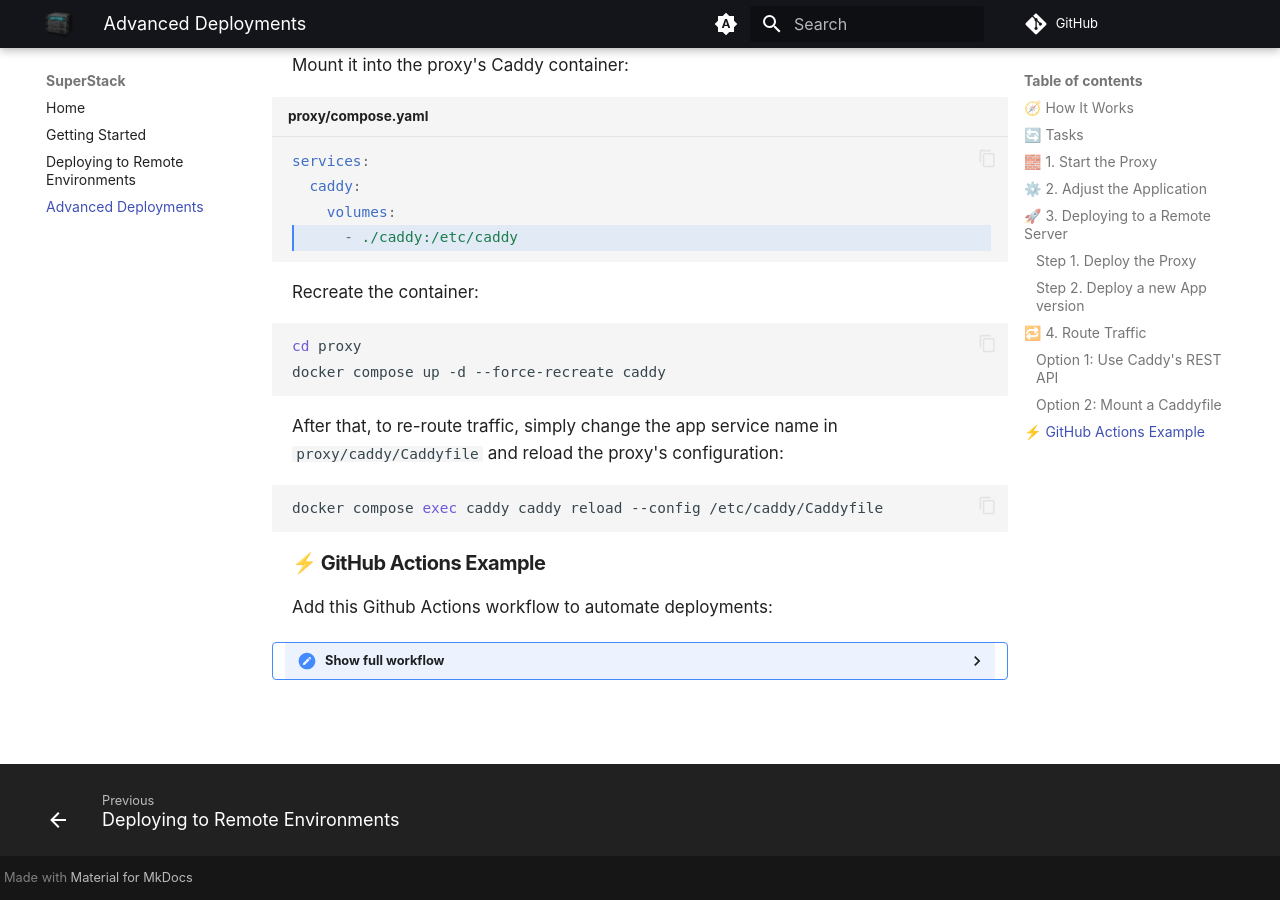
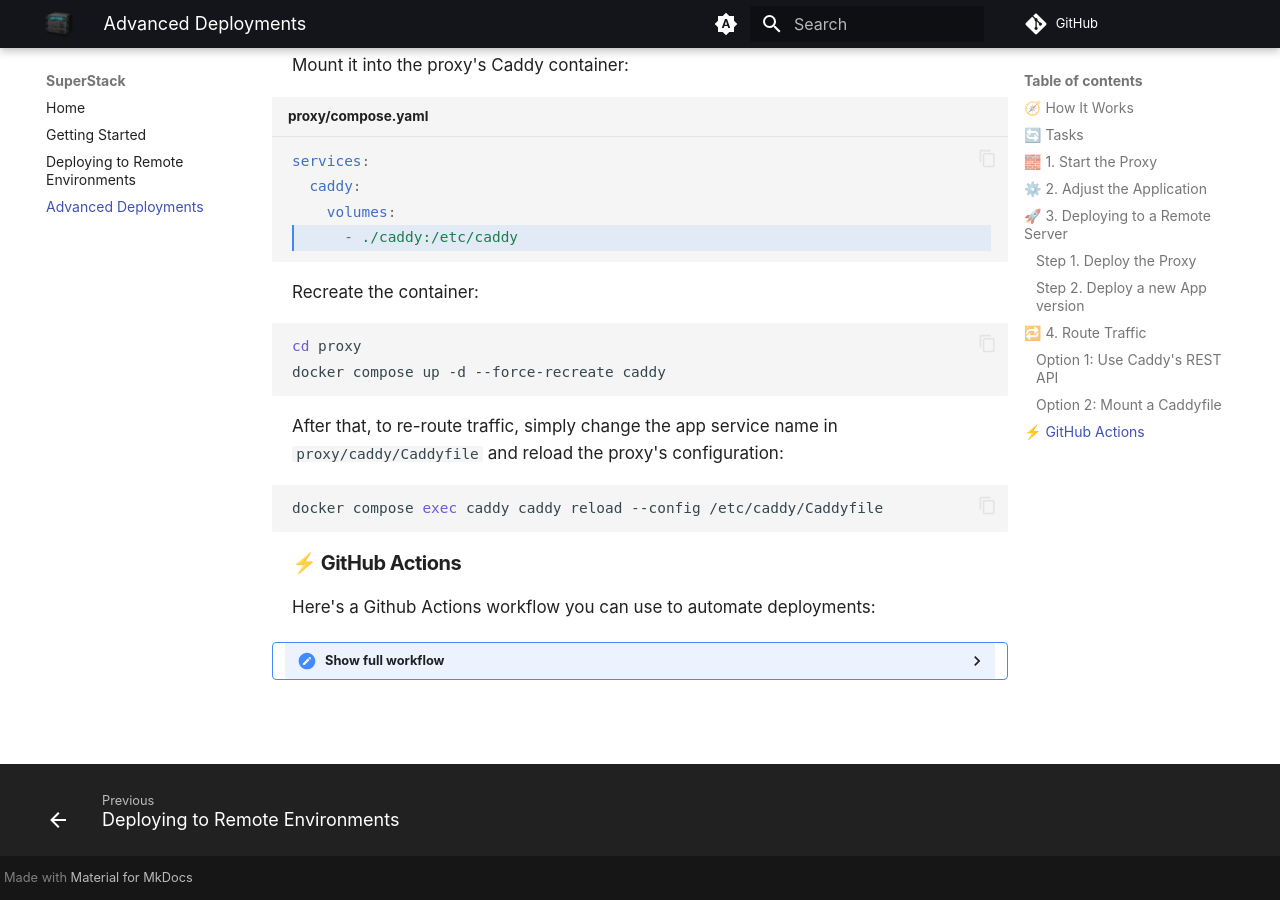
Before and after one commit to explodinglabs/superstack.docs, an MkDocs documentation site: the page built from docs/advanced.md, in a window 1280 px wide and 900 px high, scrolled down 5020 px. Built offline with MkDocs 1.6.1 and Material for MkDocs 9.7.7, drawn with Linux system fonts in a browser that asks for light colours; comment, search, counter and statistics services are not loaded; some of the changed text lies outside the part shown.

Commit message:
Adjust github actions example in advanced doc

````diff
--- a/docs/advanced.md
+++ b/docs/advanced.md
@@ -254,9 +254,9 @@ After that, to re-route traffic, simply change the app service name in
 docker compose exec caddy caddy reload --config /etc/caddy/Caddyfile
 ```
 
-## ⚡ GitHub Actions Example
+## ⚡ GitHub Actions
 
-Add this Github Actions workflow to automate deployments:
+Here's a Github Actions workflow you can use to automate deployments:
 
 <details>
 <summary>Show full workflow</summary>
````
Also changed, not shown: other parts of docs/advanced.md (+2 -2 lines).
